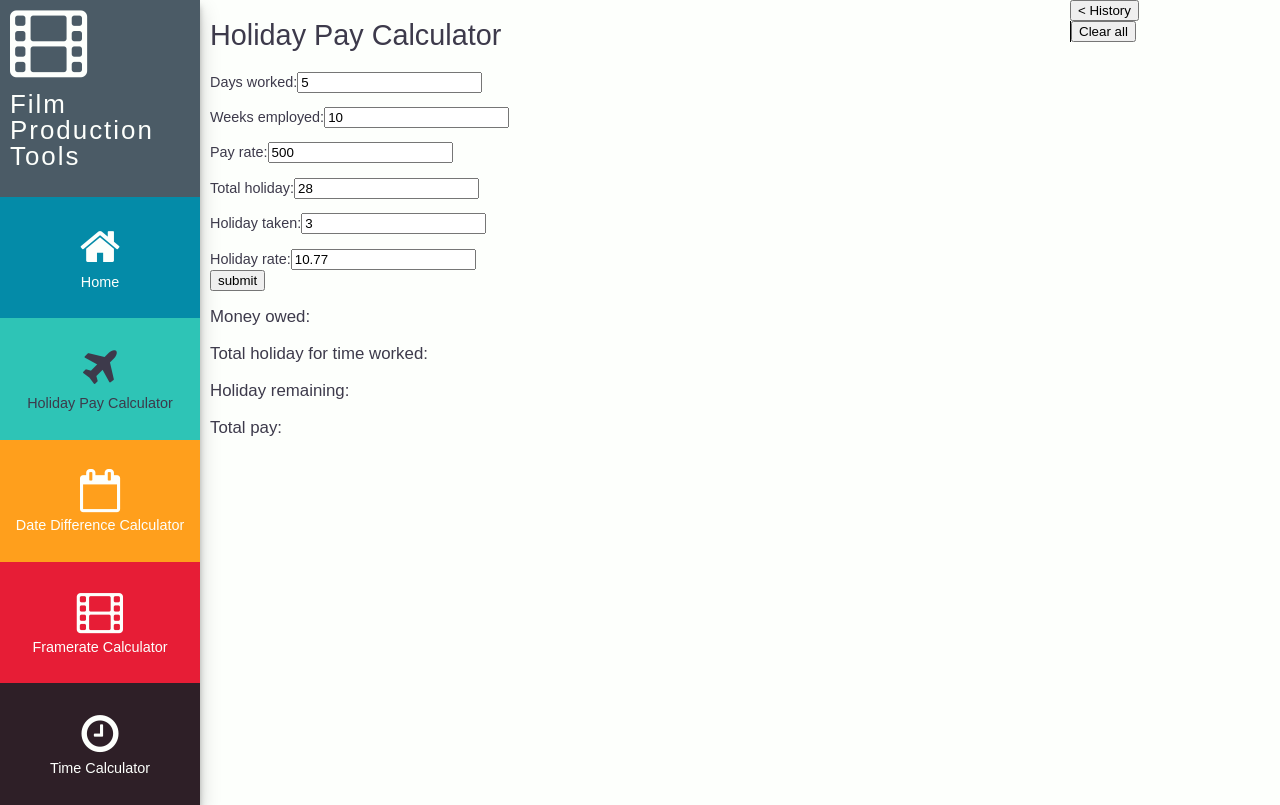
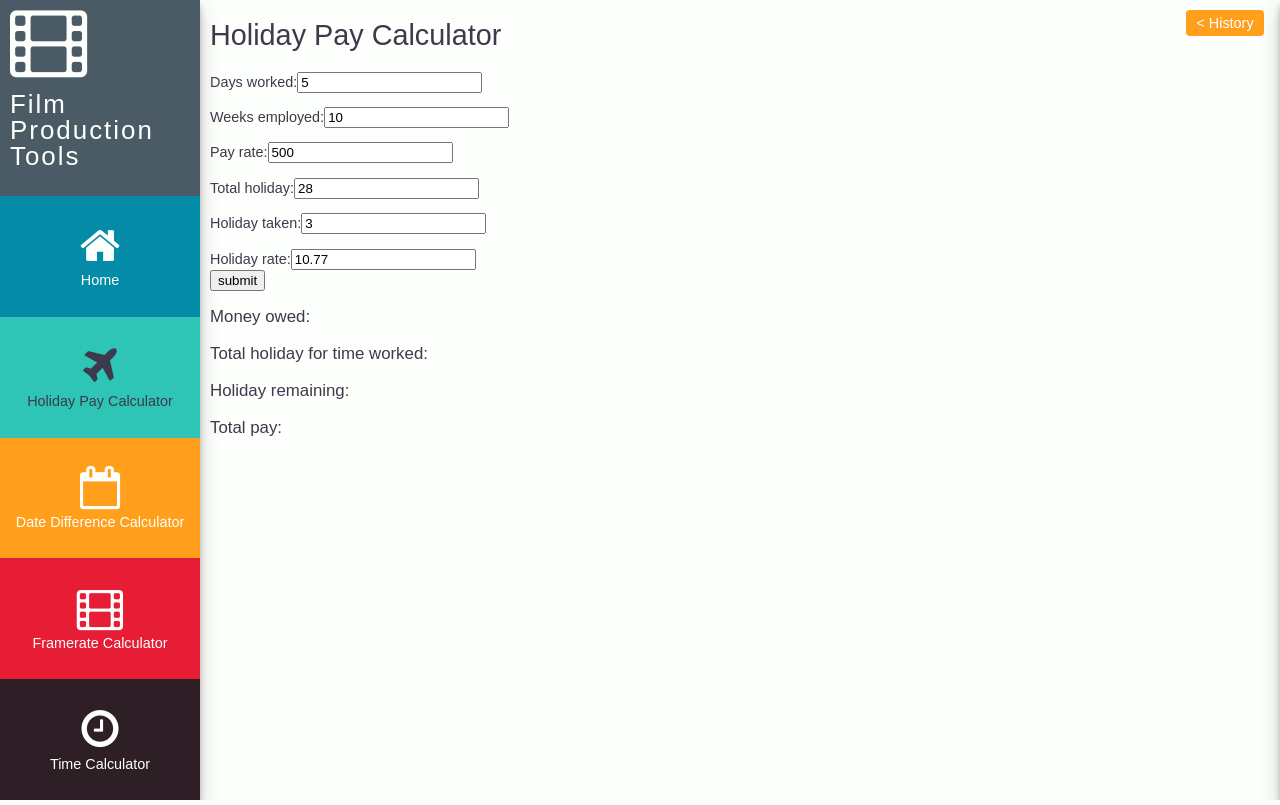
Before and after one commit to JodyDuke/film-production-tools, a React (Create React App) app: page /holiday-pay-calculator in a window 1280 px wide. Built offline with nearby package versions, Linux system fonts and the light colour scheme; what webfontloader would draw is missing.

Commit message:
updated css

```diff
--- a/src/styles/App.css
+++ b/src/styles/App.css
@@ -19,12 +19,12 @@ h1, h2, h3, h4, h5, h6 {
 
 .menu {
   display: grid;
-  height: 100vh;
   grid-template-columns: 200px;
   grid-template-rows: 70px 1fr 1fr 1fr 1fr 1fr 1fr;
   background-color: rgba(1, 22, 39, 0.7);
   padding: 5px 0px 0px;
-  box-shadow: 0 10px 20px rgba(0, 0, 0, 0.19), 0 6px 6px rgba(0, 0, 0, 0.23); }
+  box-shadow: 0 10px 20px rgba(0, 0, 0, 0.19), 0 6px 6px rgba(0, 0, 0, 0.23);
+  overflow: hidden; }
 
 .menu h1 {
   -webkit-font-smoothing: antialiased;
@@ -82,15 +82,114 @@ h1, h2, h3, h4, h5, h6 {
 .navLink a:visited {
   color: #fdfffc; }
 
+.main-full {
+  display: grid;
+  grid-template-columns: 1fr 430px;
+  padding-left: 10px; }
+
 .main {
   display: grid;
-  grid-template-columns: 1fr 200px; }
+  grid-template-columns: 1fr 430px;
+  padding-left: 10px;
+  overflow: hidden; }
+
+::-webkit-scrollbar {
+  width: 0px;
+  /* remove scrollbar space */ }
+
+.sidebar {
+  margin: 0;
+  padding: 0;
+  display: grid;
+  grid-template-columns: 100px 330px;
+  width: 430px;
+  margin-left: 330px;
+  height: 100vh;
+  -webkit-transition: margin-left 0.3s linear;
+  /* Safari */
+  transition: margin-left 0.3s linear; }
+
+.open {
+  margin-left: 0px;
+  -webkit-transition: margin-left 0.3s linear;
+  /* Safari */
+  transition: margin-left 0.3s linear; }
 
 .history {
-  border-left: 1px solid black; }
+  overflow-y: scroll;
+  overflow-x: hidden;
+  height: 100vh;
+  box-shadow: 0 10px 20px rgba(0, 0, 0, 0.19), 0 6px 6px rgba(0, 0, 0, 0.23); }
 
-.main {
-  padding: 0px 10px; }
+.history-node {
+  margin: 0px auto;
+  color: white;
+  width: 80%;
+  padding: 0px 10px;
+  background-color: #3D3A4B;
+  border-radius: 4px; }
+
+.sidebar-button-container {
+  text-align: center;
+  min-height: 100vh;
+  width: 100px; }
+
+.sidebar-button {
+  border: none;
+  margin: 0;
+  padding: 0;
+  width: auto;
+  overflow: visible;
+  background: transparent;
+  /* inherit font & color from ancestor */
+  color: inherit;
+  font: inherit;
+  /* Normalize `line-height`. Cannot be changed from `normal` in Firefox 4+. */
+  line-height: normal;
+  /* Corrects font smoothing for webkit */
+  -webkit-font-smoothing: inherit;
+  -moz-osx-font-smoothing: inherit;
+  /* Corrects inability to style clickable `input` types in iOS */
+  -webkit-appearance: none;
+  outline: none;
+  margin-top: 10px;
+  border: none;
+  color: white;
+  border-radius: 4px;
+  background-color: #ff9f1c;
+  padding: 5px 10px;
+  text-decoration: none;
+  margin-right: 10px; }
+
+.clear-history {
+  text-align: right; }
+
+.clear-history button {
+  border: none;
+  margin: 0;
+  padding: 0;
+  width: auto;
+  overflow: visible;
+  background: transparent;
+  /* inherit font & color from ancestor */
+  color: inherit;
+  font: inherit;
+  /* Normalize `line-height`. Cannot be changed from `normal` in Firefox 4+. */
+  line-height: normal;
+  /* Corrects font smoothing for webkit */
+  -webkit-font-smoothing: inherit;
+  -moz-osx-font-smoothing: inherit;
+  /* Corrects inability to style clickable `input` types in iOS */
+  -webkit-appearance: none;
+  outline: none;
+  margin-top: 10px;
+  border: none;
+  color: white;
+  border-radius: 4px;
+  background-color: #048ba8;
+  padding: 5px 10px;
+  text-decoration: none;
+  margin-right: 10px; }
 
 .form-element {
   display: block;
--- a/src/styles/App.scss
+++ b/src/styles/App.scss
@@ -1,10 +1,7 @@
 @import 'global.scss';
 @import 'menu.scss';
 @import 'main.scss';
-
-.main {
-    padding: 0px 10px;
-}
+@import 'history.scss';
 
 .form-element {
     display: block;
--- a/src/styles/main.css
+++ b/src/styles/main.css
@@ -1,6 +1,10 @@
+.main-full {
+  display: grid;
+  grid-template-columns: 1fr 430px;
+  padding-left: 10px; }
+
 .main {
   display: grid;
-  grid-template-columns: 1fr 200px; }
-
-.history {
-  border-left: 1px solid black; }
+  grid-template-columns: 1fr 430px;
+  padding-left: 10px;
+  overflow: hidden; }
--- a/src/styles/main.scss
+++ b/src/styles/main.scss
@@ -1,8 +1,12 @@
+.main-full{
+    display: grid;
+    grid-template-columns: 1fr 430px;
+    padding-left: 10px;
+}
+
 .main {
     display: grid;
-    grid-template-columns: 1fr 200px;
+    grid-template-columns: 1fr 430px;
+    padding-left: 10px;
+    overflow: hidden;
 }
-
-.history{
-    border-left: 1px solid black;
-}
--- a/src/styles/menu.scss
+++ b/src/styles/menu.scss
@@ -4,12 +4,12 @@ $menu-text: $background;
 
 .menu {
     display: grid;
-    height: 100vh;
     grid-template-columns: 200px;
     grid-template-rows: 70px 1fr 1fr 1fr 1fr 1fr 1fr;
     background-color: $menu-main;
     padding: 5px 0px 0px;
     box-shadow: 0 10px 20px rgba(0,0,0,0.19), 0 6px 6px rgba(0,0,0,0.23);
+    overflow: hidden;
 }
 
 .menu h1 {
```
Also changed, not shown: src/styles/global.scss (+27 -0 lines).
